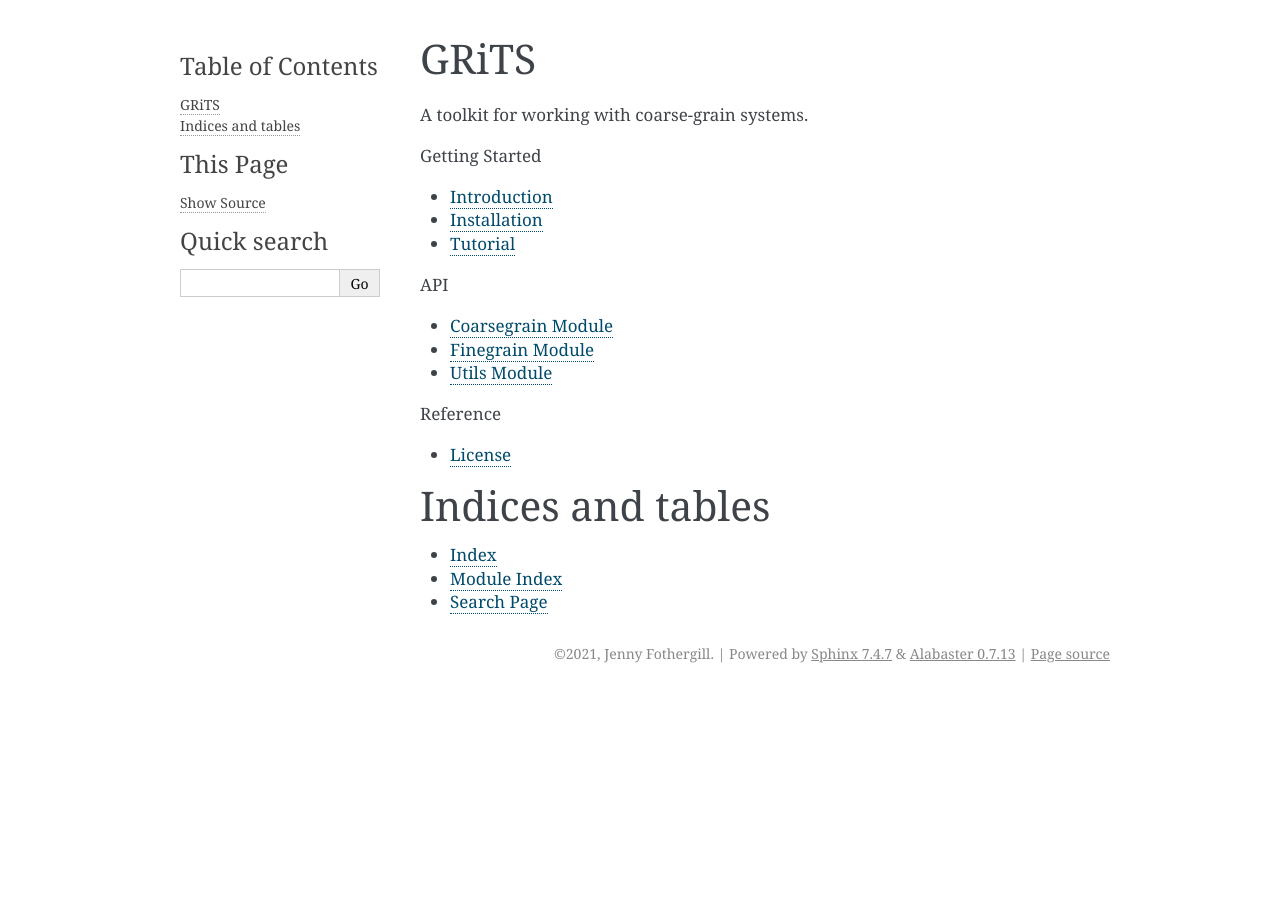
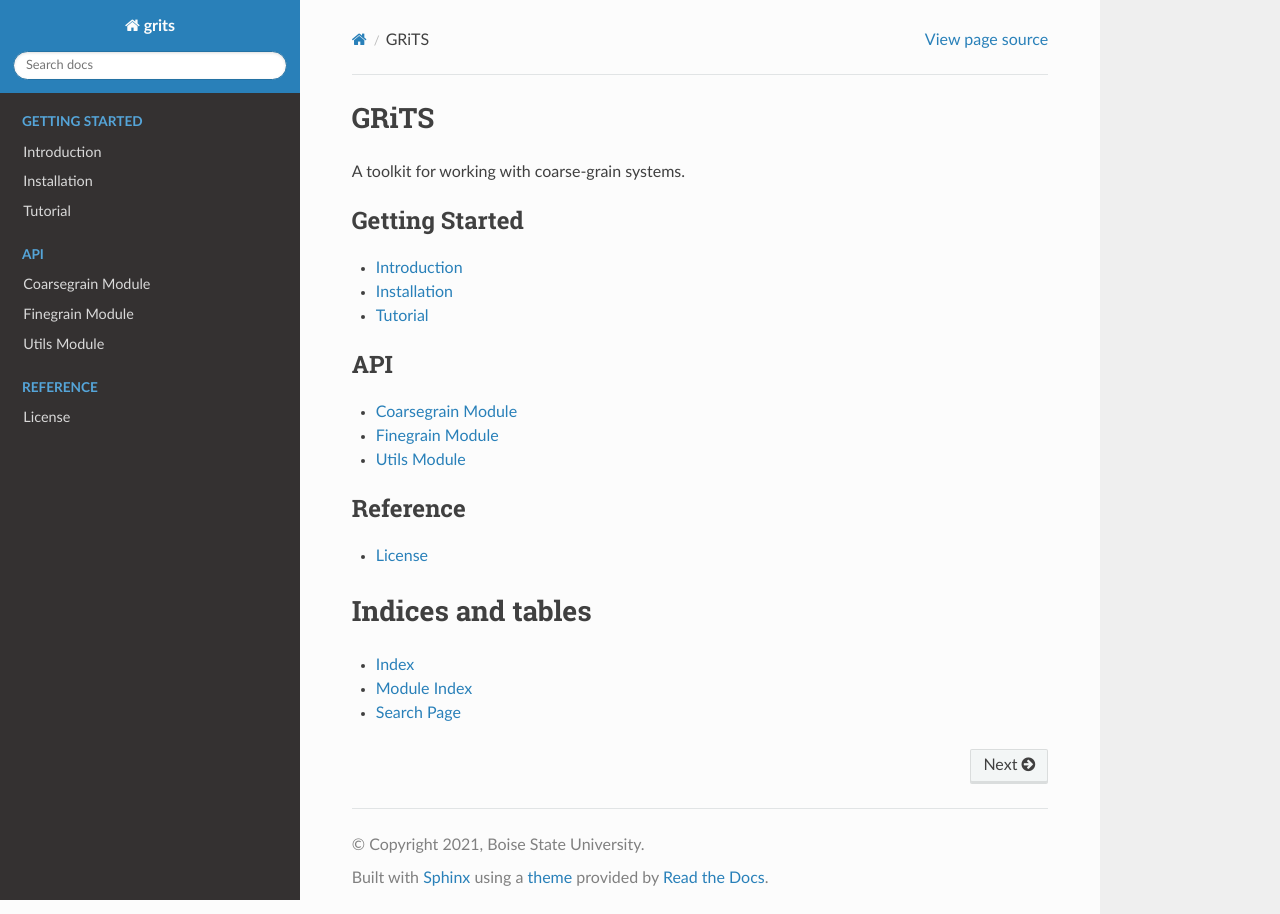
Before and after one commit to cmelab/grits, a Sphinx documentation site: the page built from docs/index.rst, in a window 1280 px wide. Built offline with Sphinx 7.4.7 and the Read the Docs theme 2.0.0, drawn with Linux system fonts in a browser that asks for light colours; some of the changed lines change nothing that is shown.

Commit message:
fixing up docs theme

```diff
--- a/docs/conf.py
+++ b/docs/conf.py
@@ -10,15 +10,34 @@
 # add these directories to sys.path here. If the directory is relative to the
 # documentation root, use os.path.abspath to make it absolute, like shown here.
 #
-# import os
-# import sys
-# sys.path.insert(0, os.path.abspath('.'))
+import os
+import pathlib
+import sys
+
+import mock
+
+# If extensions (or modules to document with autodoc) are in another directory,
+# add these directories to sys.path here. If the directory is relative to the
+# documentation root, use os.path.abspath to make it absolute, like shown here.
+
+MOCK_MODULES = [
+    "mbuild" "numpy",
+]
+for mod_name in MOCK_MODULES:
+    sys.modules[mod_name] = mock.Mock()
+
+
+sys.path.insert(0, os.path.abspath(".."))
+# sys.path.insert(0, os.path.abspath('sphinxext'))
+
+base_path = pathlib.Path(__file__).parent
+os.system("python {} --name".format((base_path / "../setup.py").resolve()))
 
 
 # -- Project information -----------------------------------------------------
 
 project = "grits"
-copyright = "2021, Jenny Fothergill"
+copyright = "2021, Boise State University"
 author = "Jenny Fothergill"
 
 # The full version, including alpha/beta/rc tags
@@ -31,10 +50,24 @@ release = "0.0.1"
 # extensions coming with Sphinx (named 'sphinx.ext.*') or your custom
 # ones.
 extensions = [
+    "numpydoc",
     "sphinx.ext.autodoc",
-    "sphinx.ext.napoleon",
     "sphinx.ext.autosummary",
 ]
+
+autosummary_generate = True
+autodoc_default_flags = ["members"]
+numpydoc_class_members_toctree = False
+
+# stackoverflow.com/questions/12206334
+numpydoc_show_class_members = False
+numpydoc_show_inherited_class_members = False
+
+intersphinx_mapping = {
+    "python": ("http://docs.python.org/3.7", None),
+    "numpy": ("https://numpy.org/doc/stable/reference/", None),
+    "mbuild": ("https://mbuild.mosdef.org/en/stable/", None),
+}
 
 # Add any paths that contain templates here, relative to this directory.
 templates_path = ["_templates"]
@@ -44,6 +77,10 @@ templates_path = ["_templates"]
 # This pattern also affects html_static_path and html_extra_path.
 exclude_patterns = []
 
+# The name of the Pygments (syntax highlighting) style to use.
+pygments_style = "sphinx"
+
+# The master toctree document.
 master_doc = "index"
 
 # -- Options for HTML output -------------------------------------------------
@@ -51,7 +88,10 @@ master_doc = "index"
 # The theme to use for HTML and HTML Help pages.  See the documentation for
 # a list of builtin themes.
 #
-html_theme = "alabaster"
+import sphinx_rtd_theme
+
+html_theme = "sphinx_rtd_theme"
+hhtml_theme_path = [sphinx_rtd_theme.get_html_theme_path()]
 
 # Add any paths that contain custom static files (such as style sheets) here,
 # relative to this directory. They are copied after the builtin static files,
--- a/docs/requirements.txt
+++ b/docs/requirements.txt
@@ -1,2 +1,3 @@
+numpydoc==1.1.0
 sphinx==3.5.4
 sphinx_rtd_theme==0.5.2
```
Also changed, not shown: 1 other file.
